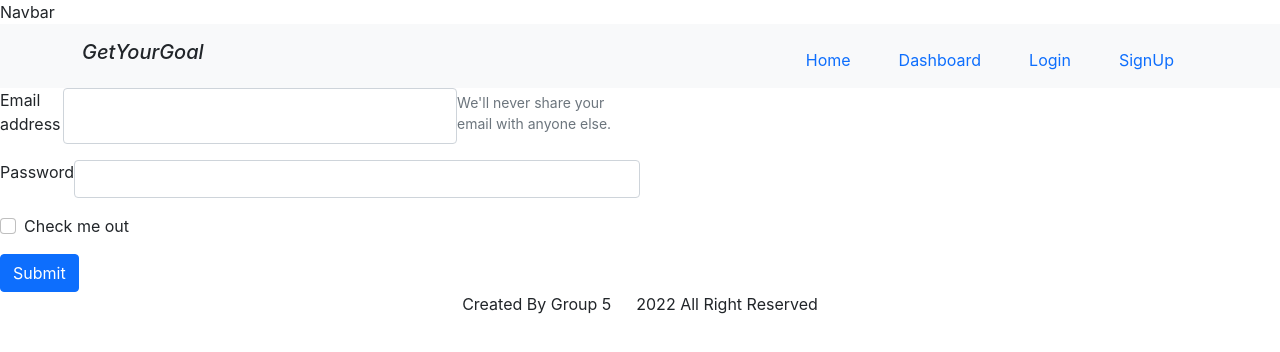
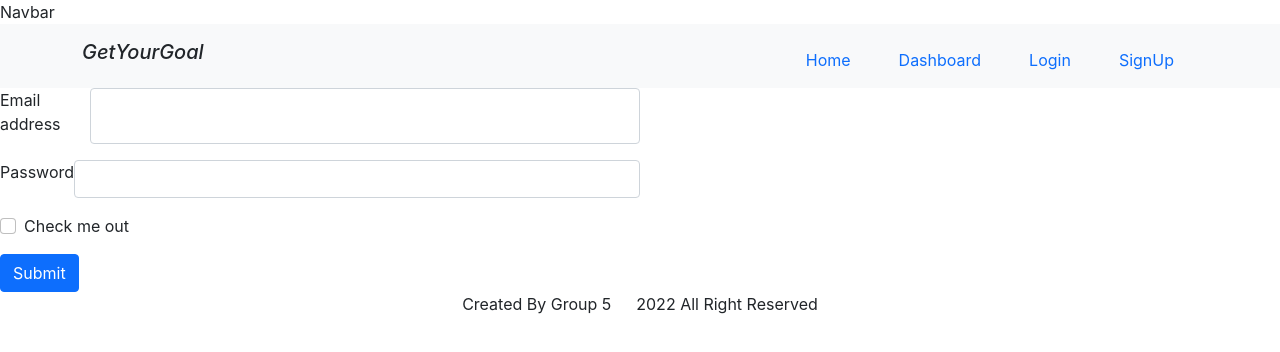
Before and after one commit to bindi-v/get-your-goal-react-front, a React (Create React App) app in the folder get-your-goal-react-app/: page /login in a window 1280 px wide. Shown: the top 352 px of the page. Built offline with nearby package versions, Linux system fonts and the light colour scheme.

Commit message:
updated dashboard

```diff
--- a/get-your-goal-react-app/src/components/Dashboard.js
+++ b/get-your-goal-react-app/src/components/Dashboard.js
@@ -1,4 +1,5 @@
 import React from "react";
+
 
 const Dashboard = ({ addItem, onButtonEnter }) => {
   return (
--- a/get-your-goal-react-app/src/components/Login.js
+++ b/get-your-goal-react-app/src/components/Login.js
@@ -4,7 +4,7 @@ function Login() {
   return (
     <>
       <form>
-        <div class="mb-3 d-flex justify-content-center w-50">
+        <div className="mb-3 d-flex justify-content-center w-50  ">
           <label for="exampleInputEmail1 mr-20" class="form-label">
             Email address
           </label>
@@ -14,9 +14,6 @@ function Login() {
             id="exampleInputEmail1"
             aria-describedby="emailHelp"
           />
-          <div id="emailHelp" class="form-text">
-            We'll never share your email with anyone else.
-          </div>
         </div>
         <div class="mb-3 d-flex justify-content-center w-50">
           <label for="exampleInputPassword1" class="form-label">
@@ -28,7 +25,7 @@ function Login() {
             id="exampleInputPassword1"
           />
         </div>
-        <div class="mb-3 form-check">
+        <div class="mb-3 form-check ms-auto">
           <input type="checkbox" class="form-check-input" id="exampleCheck1" />
           <label class="form-check-label" for="exampleCheck1">
             Check me out
```
